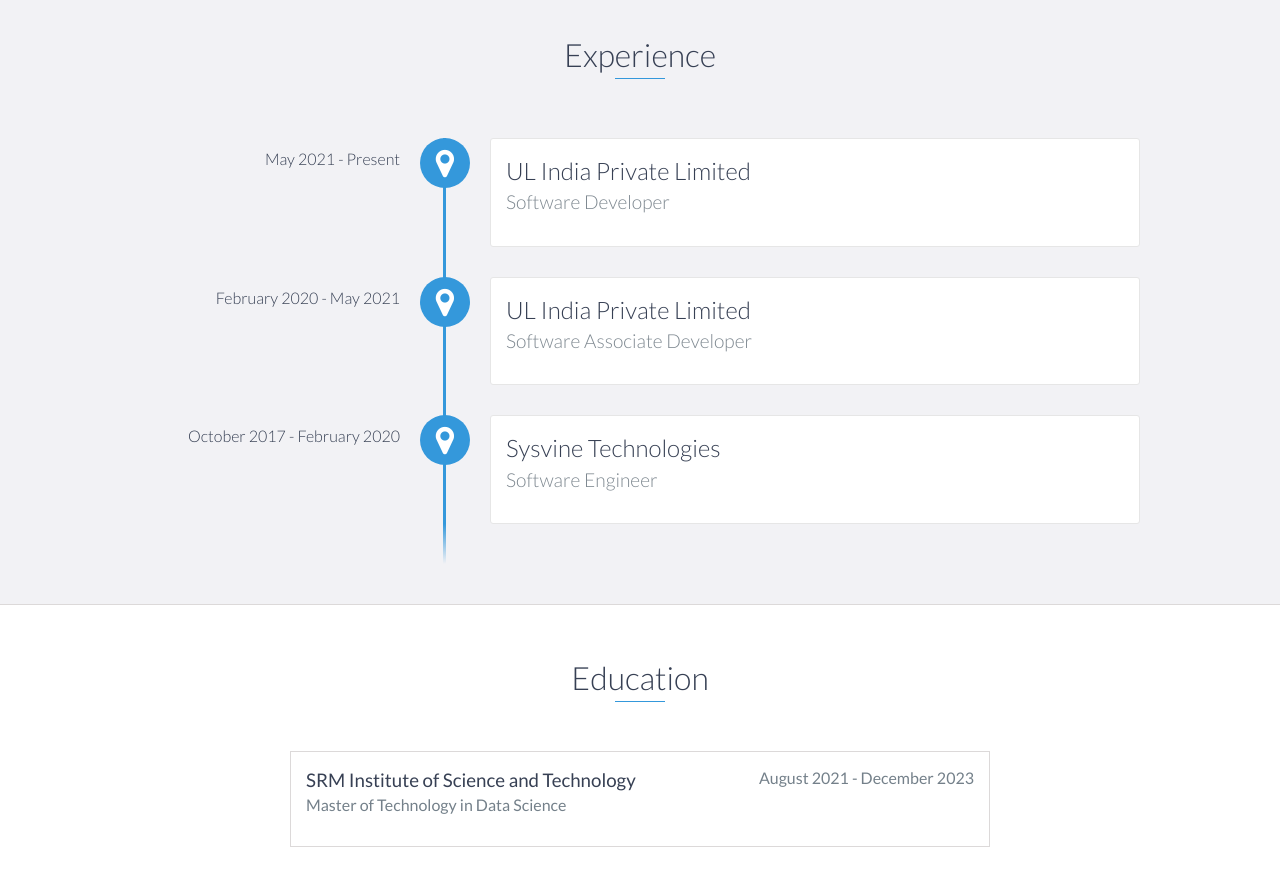
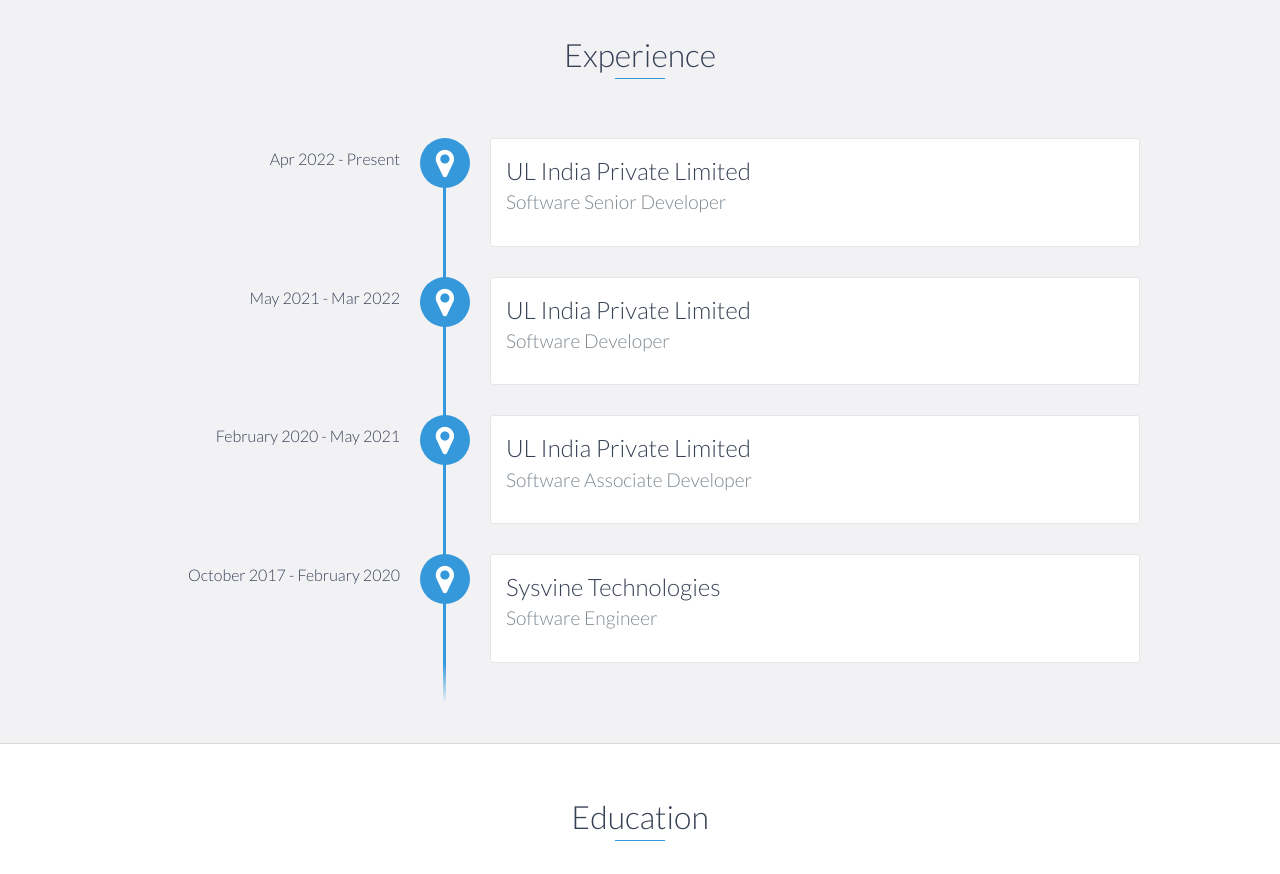
Before and after one commit to thivagar-manickam/thivagar-manickam.github.io, a website: page index.html in a window 1280 px wide. Shown: the part 1220-2094 px from the top of the page. Drawn offline with nearby package versions, Linux system fonts and the light colour scheme.

Commit message:
Updation of the work experience

```diff
--- a/index.html
+++ b/index.html
@@ -132,7 +132,11 @@
     <div id="experience" class="background-alt">
         <h2 class="heading">Experience</h2>
         <div id="experience-timeline">
-            <div data-date="May 2021 - Present">
+            <div data-date="Apr 2022 - Present">
+                <h3>UL India Private Limited</h3>
+                <h4>Software Senior Developer</h4>
+            </div>
+            <div data-date="May 2021 - Mar 2022">
                 <h3>UL India Private Limited</h3>
                 <h4>Software Developer</h4>
             </div>
```
